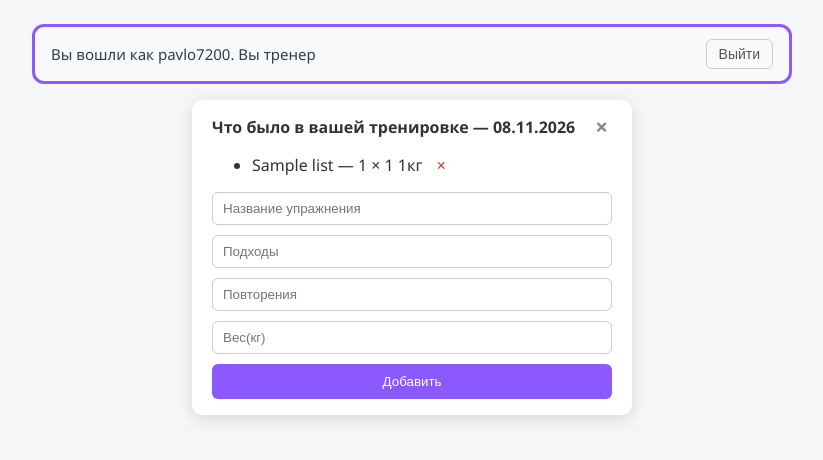
After one commit to pavlo7200/training_calendar, a Flask app: page /to_training_list in a window 1280 px wide. The commit adds this page. Shown: the top 460 px of the page, without its empty margins (228-1051 px from the left). Run offline with Flask 3, Linux system fonts and the light colour scheme; a user stored in the database is signed in; tables that the repository leaves empty hold one stand-in row (values such as "Sample post").

Commit message:
Добавил тренировочный базовый лист, исправил мелкие ошибки, но наверняка наделал новых

```diff
--- a/app.py
+++ b/app.py
@@ -1,5 +1,5 @@
 from pathlib import Path
-from datetime import date
+from datetime import date, datetime
 import calendar
 from flask import Flask, render_template, request
 from flask import redirect, url_for
@@ -8,11 +8,11 @@ from flask_login import login_user, logout_user
 from flask_login import login_required, current_user
 from flask_sqlalchemy import SQLAlchemy
 from werkzeug.security import generate_password_hash
-from werkzeug.security import check_password_hash #куча импортов которые нельзя трогать никому, только добавлять
+from werkzeug.security import check_password_hash  # куча импортов которые нельзя трогать никому, только добавлять
 
 DATA_DIR = Path(__file__).parent / "data"
 DATA_DIR.mkdir(exist_ok=True)
-DB_PATH = DATA_DIR / "train.db" #создает train.db это наша таблица с данными, иногда нам
+DB_PATH = DATA_DIR / "train.db"  # создает train.db это наша таблица с данными, иногда нам
 # придется ее удалять для обновления данных но эту часть тоже не трогаем
 
 app = Flask(__name__)
@@ -22,20 +22,21 @@ app.config["SQLALCHEMY_ECHO"] = True
 db = SQLAlchemy(app)
 login_manager = LoginManager(app)
 login_manager.login_view = "login"
-#с этим я не разобрался но это базовая база поэтому тоже не трогаем
 
-class User(UserMixin, db.Model): #создает нашего пользователя с характеристиками
+
+# с этим я не разобрался но это базовая база поэтому тоже не трогаем
+
+class User(UserMixin, db.Model):  # создает нашего пользователя с характеристиками
     id = db.Column(db.Integer, primary_key=True)
     username = db.Column(db.String(50), unique=True)
     password_hash = db.Column(db.String(200))
-    role = db.Column(db.String(20), default="client") #это начало нашего разделения доступа
-
+    role = db.Column(db.String(20), default="client")  # это начало нашего разделения доступа
 
     def set_password(self, password):
         self.password_hash = generate_password_hash(password)
 
     def check_password(self, password):
-        return check_password_hash(self.password_hash, password) #пароли я скопировал из презентации, так что
+        return check_password_hash(self.password_hash, password)  # пароли я скопировал из презентации, так что
     # тут делать нечего
 
 
@@ -44,20 +45,29 @@ class Train(db.Model):
     year = db.Column(db.Integer, nullable=False)
     month = db.Column(db.Integer, nullable=False)
     day = db.Column(db.Integer, nullable=False)
-    time = db.Column(db.String(5))
+    time = db.Column(db.String(5), nullable=False)
     title = db.Column(db.String(100), nullable=False)
-    user_id = db.Column(db.Integer, db.ForeignKey("user.id")) #это надо будет сильно менять так как
+    user_id = db.Column(db.Integer, db.ForeignKey("user.id"))  # это надо будет сильно менять так как
+
+
 # пока что этот класс чисто для календаря, признаю я это вайбкодил, но примерно понимаю что как
 
+class TrainList(db.Model):
+    id = db.Column(db.Integer, primary_key=True)
+    name_of_exercise = db.Column(db.String(100), nullable=False)
+    sets = db.Column(db.Integer, nullable=False)  # подходы
+    reps = db.Column(db.Integer, nullable=False)  # повторения
+    kg = db.Column(db.Integer, nullable=False)  # вес
+    user_id = db.Column(db.Integer, db.ForeignKey("user.id"))
 
 
 @login_manager.user_loader
-def load_user(user_id): #связана со следующей функцией, она позволяет
+def load_user(user_id):  # связана со следующей функцией, она позволяет совершать быстрый вход
     return db.session.get(User, int(user_id))
 
 
 @app.route("/register", methods=["GET", "POST"])
-def register(): # функция регистрации пользователя
+def register():  # функция регистрации пользователя
     error = None
     if request.method == "POST":
         username = (request.form.get("username") or "").strip()
@@ -66,24 +76,26 @@ def register(): # функция регистрации пользователя
 
         if not username or not password:
             error = "Введите логин и пароль"
-        elif db.session.scalar( db.select(User).filter_by(username=username) ) is not None:
+        elif db.session.scalar(db.select(User).filter_by(username=username)) is not None:
             error = "Этот логин уже занят"
         else:
             user = User(username=username, role=role)
             user.set_password(password)
             db.session.add(user)
             db.session.commit()
-            login_user(user)# вход сразу после регистрации, сильно необходимая вещь, которую я плохо понял, но обещаю исправиться
+            login_user(user)
             return redirect(url_for("index"))
 
     return render_template("register.html", error=error)
-#в этой функции важно все, но возможно будем что-то менять
+
+
+# в этой функции важно все, но возможно будем что-то менять
 
 @app.route("/login", methods=["GET", "POST"])
-def login():#стандартный вход из презентации
+def login():  # стандартный вход из презентации
     if request.method == "POST":
-        username = request.form["username"]
-        password = request.form["password"]
+        username = request.form.get("username")
+        password = request.form.get("password")
         query = db.select(User).filter_by(username=username)
         user = db.session.scalar(query)
         if user and user.check_password(password):
@@ -94,23 +106,24 @@ def login():#стандартный вход из презентации
     return render_template("login.html")
 
 
-
 @app.route("/logout", methods=["POST"])
-def logout(): # стандартный выход из аккаунта, возможно поменяем только html
+def logout():  # стандартный выход из аккаунта, возможно поменяем только html
     logout_user()
     return redirect(url_for("login"))
+
 
 MONTHS = [
     "Январь", "Февраль", "Март", "Апрель", "Май", "Июнь",
     "Июль", "Август", "Сентябрь", "Октябрь", "Ноябрь", "Декабрь"]
 
 WEEKDAYS = ["Пн", "Вт", "Ср", "Чт", "Пт", "Сб", "Вс"]
-# эти списки необходимы для работы календаря в html, пока что плохо понимаю в html
-# но чуть позже разберусь
+
+
+# эти списки необходимы для работы календаря в html
 
 @app.route("/")
 @login_required
-def index(): #это основа нашего проекта пока что, тут календарь, он еще не совсем интерактивный, но что есть
+def index():  # это основа нашего проекта пока что, тут календарь, он еще не совсем интерактивный, но что есть
     today = date.today()
     year = request.args.get("year", default=today.year, type=int)
     month = request.args.get("month", default=today.month, type=int)
@@ -139,7 +152,6 @@ def index(): #это основа нашего проекта пока что,
     prev_y, prev_m = (year - 1, 12) if month == 1 else (year, month - 1)
     next_y, next_m = (year + 1, 1) if month == 12 else (year, month + 1)
 
-
     return render_template(
         "calendar.html",
         weeks=weeks,
@@ -154,11 +166,12 @@ def index(): #это основа нашего проекта пока что,
         selected_date=selected_date,
     )
 
-@app.route("/add", methods=["POST"])
+
+@app.route("/add_training_day", methods=["POST"])
 @login_required
 def add_event():
     date_str = request.form.get("date")
-    time_str = request.form.get("time") or None
+    time_str = request.form.get("time")
     title = (request.form.get("title") or "").strip()
 
     if not time_str or not title:
@@ -170,6 +183,7 @@ def add_event():
     db.session.commit()
 
     return redirect(url_for("index", year=y, month=m))
+
 
 @app.route("/delete", methods=["POST"])
 @login_required
@@ -189,14 +203,80 @@ def delete_event():
     if not event:
         return "Событие не найдено", 404
 
-
-
-
     db.session.delete(event)
     db.session.commit()
 
     return redirect(url_for("index", year=event.year, month=event.month))
 
+
+@app.route("/to_training_list", methods=["GET"])
+@login_required
+def to_training_list():
+    todays_date = datetime.now().strftime("%d.%m.%Y")
+    exercises = db.session.scalars(
+        db.select(TrainList)
+        .filter_by(user_id=current_user.id)
+        .order_by(TrainList.id)
+    ).all()
+    return render_template("training_list.html", todays_date=todays_date, exercises=exercises)
+
+
+@app.route("/add_training", methods=["POST"])
+@login_required
+def add_training():
+    name_of_exercise = (request.form.get("name_of_exercise") or "").strip()
+    sets_str = request.form.get("sets")
+    reps_str = request.form.get("reps")
+    kg_str = request.form.get("kg")
+    if not name_of_exercise or not sets_str or not reps_str or not kg_str:
+        return "Нет данных об упражнении", 400
+
+    try:
+        sets = int(sets_str)
+        reps = int(reps_str)
+        kg = int(kg_str)
+    except ValueError:
+        return "Подходы и повторения должны быть числами", 400
+
+    if sets <= 0 or reps <= 0:
+        return "Числа должны быть больше нуля", 400
+
+    db.session.add(TrainList(
+        name_of_exercise=name_of_exercise,
+        sets=sets,
+        reps=reps,
+        kg=kg,
+        user_id=current_user.id,
+    ))
+    db.session.commit()
+
+    return redirect(url_for("to_training_list"))
+
+
+@app.route("/delete_exercise", methods=["POST"])
+@login_required
+def delete_exercise():
+    exercise_id = request.form.get("exercise_id")
+
+    if not exercise_id:
+        return "Не указан ID события", 400
+
+    try:
+        exercise_id = int(exercise_id)
+    except ValueError:
+        return "Некорректный ID", 400
+
+    exercise = db.session.get(TrainList, exercise_id)
+
+    if not exercise:
+        return "Событие не найдено", 404
+
+    db.session.delete(exercise)
+    db.session.commit()
+
+    return redirect(url_for("to_training_list"))
+
+
 if __name__ == "__main__":
     with app.app_context():
         db.create_all()
--- /dev/null
+++ b/templates/training_list.html
@@ -0,0 +1,41 @@
+{% extends "base.html" %}
+
+{% block content %}
+
+<div class="panel">
+    <div class="panel-head">
+        <span>Что было в вашей тренировке — {{ todays_date }}</span>
+        <a class="panel-close"
+           href="{{ url_for('index') }}"
+           title="Закрыть">&times;</a>
+    </div>
+    {% if exercises %}
+    <ul class="task-list">
+        {% for ex in exercises %}
+        <li>{{ ex.name_of_exercise }} — {{ ex.sets }} × {{ ex.reps }}   {{ ex.kg }}кг
+        <form action="/delete_exercise" method="post" style="display:inline;">
+                        <input type="hidden" name="exercise_id" value="{{ ex.id }}">
+                        <button type="submit" class="btn-delete" title="Удалить упражнение">×</button>
+                    </form>
+        </li>
+        {% endfor %}
+    </ul>
+    {% else %}
+    <p class="empty-note">Пока нет упражнений — добавь первое.</p>
+    {% endif %}
+
+    <form action="{{ url_for('add_training') }}" method="post" class="add-form">
+        <input type="text" name="name_of_exercise"
+               placeholder="Название упражнения" maxlength="100" required>
+        <input type="number" name="sets" min="1" max="50"
+               placeholder="Подходы" required>
+        <input type="number" name="reps" min="1" max="200"
+               placeholder="Повторения" required>
+        <input type="number" name="kg" min="1" max="500"
+               placeholder="Вес(кг)" required>
+        <button type="submit">Добавить</button>
+    </form>
+
+</div>
+
+{% endblock %}
```
Also changed, not shown: static/style.css (+52 -10 lines), templates/calendar.html (+11 -4 lines), templates/login.html (+4 -4 lines), data/train.db, templates/base.html (indentation only), templates/register.html (indentation only).
